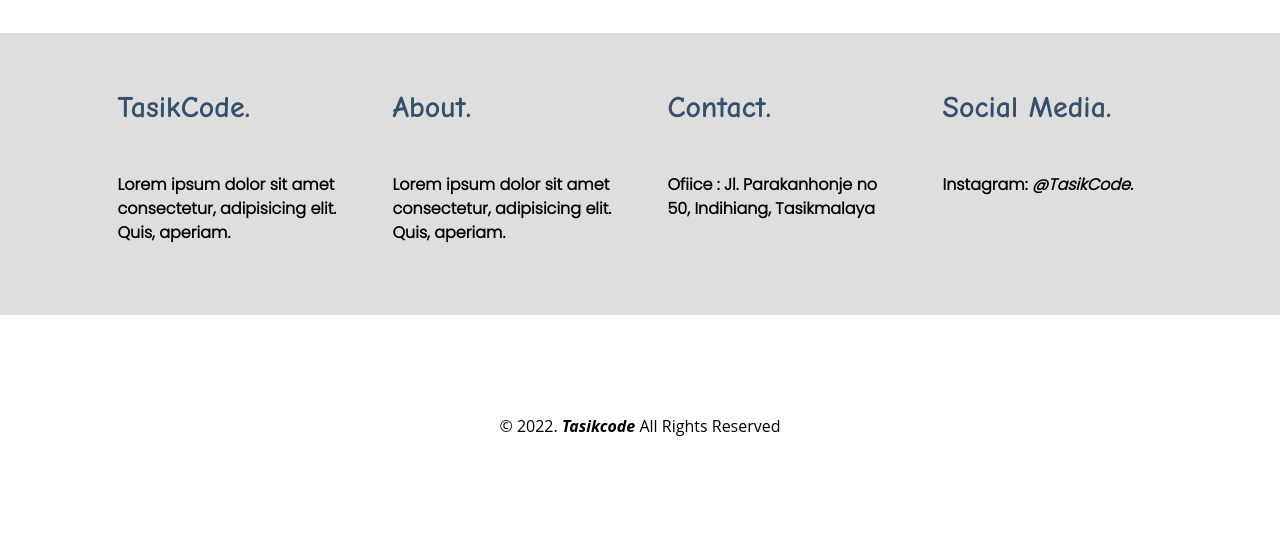
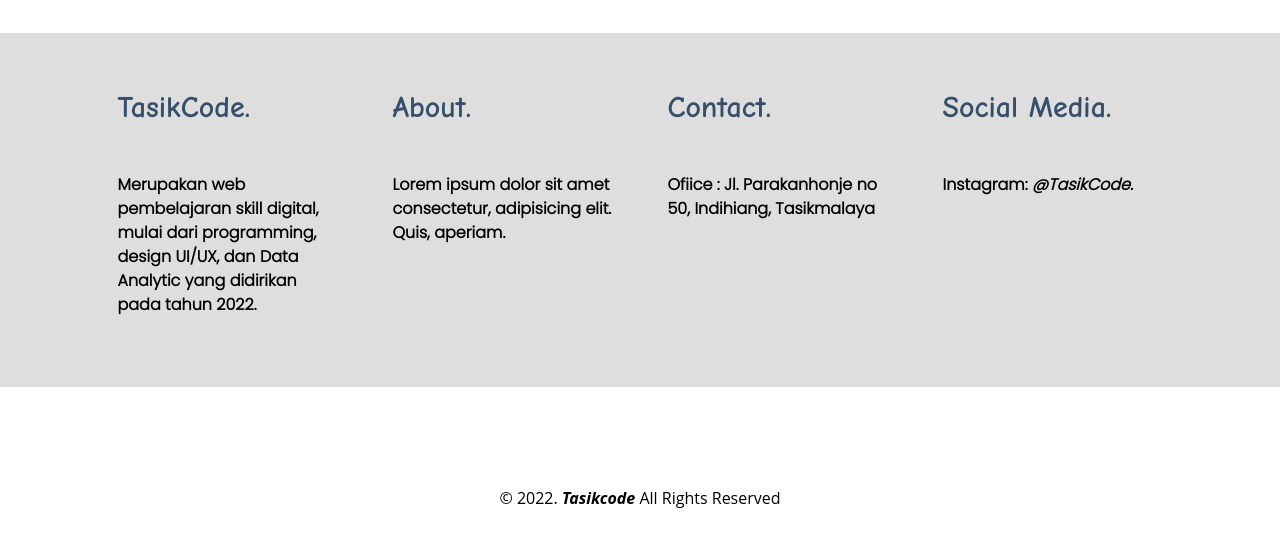
Before and after one commit to haqproject/tasikcode-staticweb, a plain HTML site: page index.html in a window 1280 px wide. Shown: the part 2056-2603 px from the top of the page. Before the commit the page ends 2543 px from the top, so only its background shows below. Drawn offline with Linux system fonts and the light colour scheme.

Commit message:
merubah deskripsi about

```diff
--- a/index.html
+++ b/index.html
@@ -166,9 +166,9 @@
         <div class="footer">
           <div class="footer-section">
             <h3>TasikCode.</h3>
-            <p class="sub-desk">
-              Lorem ipsum dolor sit amet consectetur, adipisicing elit. Quis,
-              aperiam.
+           <p class="sub-desk">
+              Merupakan web pembelajaran skill digital, mulai dari programming,
+              design UI/UX, dan Data Analytic yang didirikan pada tahun 2022.
             </p>
           </div>
           <div class="footer-section">
```
